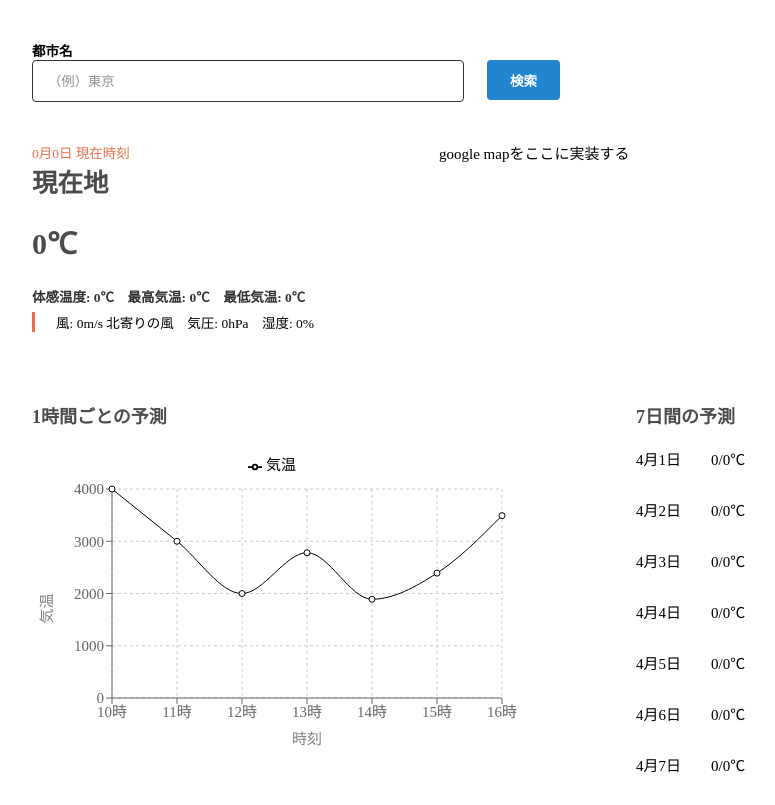
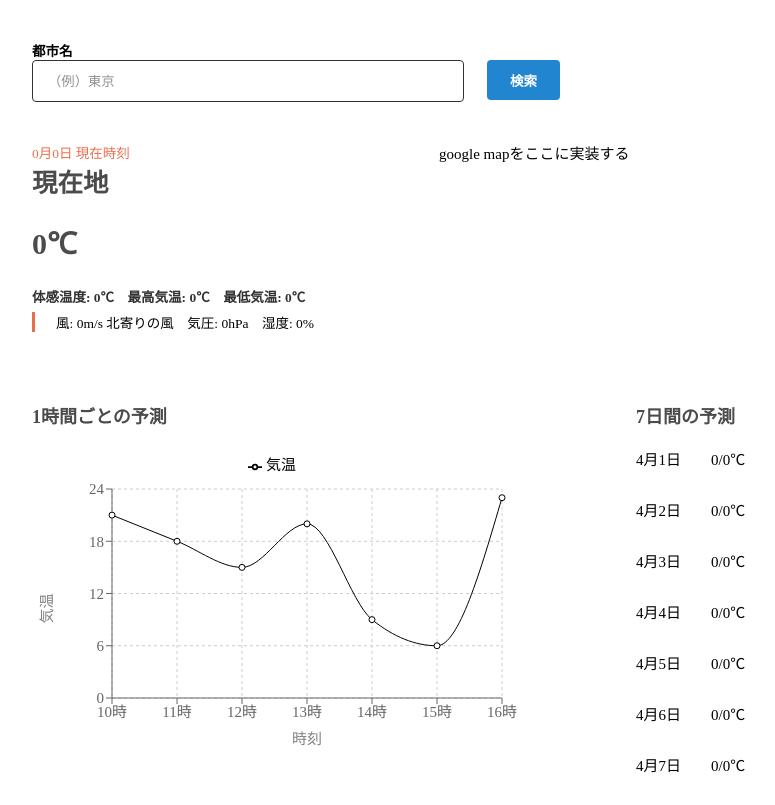
Before and after one commit to Yuta-Tsutsumi/weather-app, a React (Create React App) app: page / in a window 1280 px wide. Shown: the whole page, without its empty margins (208-983 px from the left). Built offline with nearby package versions, Linux system fonts and the light colour scheme.

Commit message:
数値の変更

```diff
--- a/src/components/molecules/HourlyForecastGraph/HourlyForecastGraph.tsx
+++ b/src/components/molecules/HourlyForecastGraph/HourlyForecastGraph.tsx
@@ -14,31 +14,31 @@ import {
 const data = [
   {
     name: "10時",
-    気温: 4000,
+    気温: 21,
   },
   {
     name: "11時",
-    気温: 3000,
+    気温: 18,
   },
   {
     name: "12時",
-    気温: 2000,
+    気温: 15,
   },
   {
     name: "13時",
-    気温: 2780,
+    気温: 20,
   },
   {
     name: "14時",
-    気温: 1890,
+    気温: 9,
   },
   {
     name: "15時",
-    気温: 2390,
+    気温: 6,
   },
   {
     name: "16時",
-    気温: 3490,
+    気温: 23,
   },
 ];
 
```
